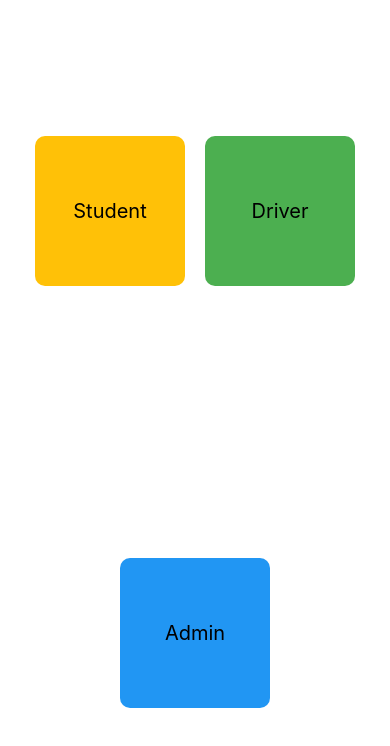
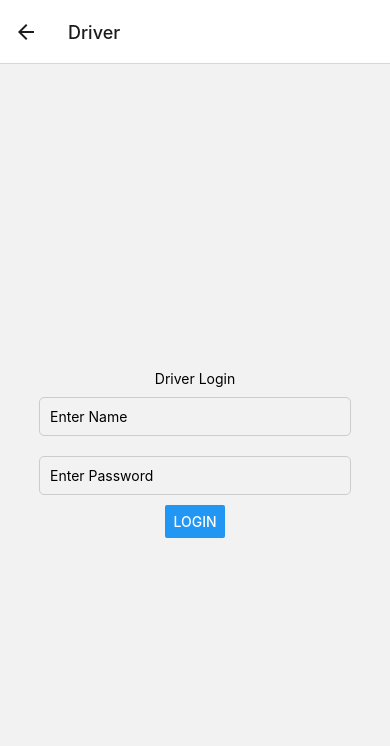
Before and after one commit to Jayasurya5454/Live-BusTracking-system, a React Native app in the folder BusTrack/: screen /Driver in a window 390 px wide. Shown: the top 746 px of the page. Built offline with nearby package versions, Linux system fonts and the light colour scheme.

Commit message:
jayasurya added a card  admin log driver home student

```diff
--- a/BusTrack/App.js
+++ b/BusTrack/App.js
@@ -1,53 +1,26 @@
-// HomeScreen.js
+// App.js
+
 import React from 'react';
-import { View, Text, StyleSheet, TouchableOpacity } from 'react-native';
+import { NavigationContainer } from '@react-navigation/native';
+import { createStackNavigator } from '@react-navigation/stack';
+import HomeScreen from './components/HomeScreen/HomeScreen';
+import StudentLogin from './components/StudentLogin/StudentLogin';
+import DriverLogin from './components/DriverLogin/DriverLogin';
+import AdminLogin from './components/AdminLogin/AdminLogin';
 
-const HomeScreen = ({ navigation }) => {
+const Stack = createStackNavigator();
+
+const App = () => {
   return (
-    <View style={styles.container}>
-      <TouchableOpacity style={[styles.card, styles.studentTeacherCard]} onPress={() => navigation.navigate('Student')}>
-        <Text style={styles.cardText}>Student</Text>
-      </TouchableOpacity>
-
-      <TouchableOpacity style={[styles.card, styles.driverCard]} onPress={() => navigation.navigate('Driver')}>
-        <Text style={styles.cardText}>Driver</Text>
-      </TouchableOpacity>
-      <TouchableOpacity style={[styles.card, styles.adminCard]} onPress={() => navigation.navigate('Admin')}>
-        <Text style={styles.cardText}>Admin</Text>
-      </TouchableOpacity>
-    </View>
+    <NavigationContainer>
+      <Stack.Navigator initialRouteName="Home">
+        <Stack.Screen name="Home" component={HomeScreen} />
+        <Stack.Screen name="Student" component={StudentLogin} />
+        <Stack.Screen name="Driver" component={DriverLogin} />
+        <Stack.Screen name="Admin" component={AdminLogin} />
+      </Stack.Navigator>
+    </NavigationContainer>
   );
 };
 
-const styles = StyleSheet.create({
-  container: {
-    flex: 1,
-    flexDirection: 'row',
-    flexWrap: 'wrap',
-    alignItems: 'center',
-    justifyContent: 'center',
-    backgroundColor: 'light', // Set background color to yellow
-  },
-  card: {
-    width: 150,
-    height: 150,
-    borderRadius: 10,
-    margin: 10,
-    justifyContent: 'center',
-    alignItems: 'center',
-  },
-  cardText: {
-    fontSize: 20,
-  },
-  studentTeacherCard: {
-    backgroundColor: '#ffc107', // Set unique color for student & teacher card
-  },
-  driverCard: {
-    backgroundColor: '#4caf50', // Set unique color for driver card
-  },
-  adminCard: {
-    backgroundColor: '#2196f3', // Set unique color for admin card
-  },
-});
-
-export default HomeScreen;
+export default App;
--- /dev/null
+++ b/BusTrack/components/AdminLogin/AdminLogin.js
@@ -0,0 +1,24 @@
+// AdminLogin.js
+
+import React from 'react';
+import { View, Text, TextInput, Button } from 'react-native';
+import styles from './AdminLoginStyles';
+
+const AdminLogin = () => {
+  // Handle login logic here
+  const handleLogin = () => {
+    // Implement your login logic here
+    console.log('Admin login button pressed');
+  };
+
+  return (
+    <View style={styles.container}>
+      <Text>Admin Login</Text>
+      <TextInput placeholder="Enter Name" style={styles.input} />
+      <TextInput placeholder="Enter Password" secureTextEntry={true} style={styles.input} />
+      <Button title="Login" onPress={handleLogin} />
+    </View>
+  );
+};
+
+export default AdminLogin;
--- /dev/null
+++ b/BusTrack/components/AdminLogin/AdminLoginStyles.js
@@ -0,0 +1,22 @@
+// AdminLoginStyles.js
+
+import { StyleSheet } from 'react-native';
+
+const styles = StyleSheet.create({
+  container: {
+    flex: 1,
+    justifyContent: 'center',
+    alignItems: 'center',
+  },
+  input: {
+    borderWidth: 1,
+    borderColor: '#ccc',
+    borderRadius: 5,
+    padding: 10,
+    marginVertical: 10,
+    width: '80%',
+  },
+  // Add more styles as needed
+});
+
+export default styles;
--- /dev/null
+++ b/BusTrack/components/DriverLogin/DriverLogin.js
@@ -0,0 +1,24 @@
+// DriverLogin.js
+
+import React from 'react';
+import { View, Text, TextInput, Button } from 'react-native';
+import styles from './DriverLoginStyles';
+
+const DriverLogin = () => {
+  // Handle login logic here
+  const handleLogin = () => {
+    // Implement your login logic here
+    console.log('Driver login button pressed');
+  };
+
+  return (
+    <View style={styles.container}>
+      <Text>Driver Login</Text>
+      <TextInput placeholder="Enter Name" style={styles.input} />
+      <TextInput placeholder="Enter Password" secureTextEntry={true} style={styles.input} />
+      <Button title="Login" onPress={handleLogin} />
+    </View>
+  );
+};
+
+export default DriverLogin;
--- /dev/null
+++ b/BusTrack/components/DriverLogin/DriverLoginStyles.js
@@ -0,0 +1,22 @@
+// DriverLoginStyles.js
+
+import { StyleSheet } from 'react-native';
+
+const styles = StyleSheet.create({
+  container: {
+    flex: 1,
+    justifyContent: 'center',
+    alignItems: 'center',
+  },
+  input: {
+    borderWidth: 1,
+    borderColor: '#ccc',
+    borderRadius: 5,
+    padding: 10,
+    marginVertical: 10,
+    width: '80%',
+  },
+  // Add more styles as needed
+});
+
+export default styles;
--- /dev/null
+++ b/BusTrack/components/HomeScreen/HomeScreen.js
@@ -0,0 +1,55 @@
+// HomeScreen.js
+
+import React from 'react';
+import { View, Text, StyleSheet, TouchableOpacity } from 'react-native';
+
+const HomeScreen = ({ navigation }) => {
+  return (
+    <View style={styles.container}>
+      <TouchableOpacity style={[styles.card, styles.studentTeacherCard]} onPress={() => navigation.navigate('Student')}>
+        <Text style={styles.cardText}>Student</Text>
+      </TouchableOpacity>
+
+      <TouchableOpacity style={[styles.card, styles.driverCard]} onPress={() => navigation.navigate('Driver')}>
+        <Text style={styles.cardText}>Driver</Text>
+      </TouchableOpacity>
+
+      <TouchableOpacity style={[styles.card, styles.adminCard]} onPress={() => navigation.navigate('Admin')}>
+        <Text style={styles.cardText}>Admin</Text>
+      </TouchableOpacity>
+    </View>
+  );
+};
+
+const styles = StyleSheet.create({
+  container: {
+    flex: 1,
+    flexDirection: 'row',
+    flexWrap: 'wrap',
+    alignItems: 'center',
+    justifyContent: 'center',
+    backgroundColor: 'lightgray',
+  },
+  card: {
+    width: 150,
+    height: 150,
+    borderRadius: 10,
+    margin: 10,
+    justifyContent: 'center',
+    alignItems: 'center',
+  },
+  cardText: {
+    fontSize: 20,
+  },
+  studentTeacherCard: {
+    backgroundColor: '#ffc107',
+  },
+  driverCard: {
+    backgroundColor: '#4caf50',
+  },
+  adminCard: {
+    backgroundColor: '#2196f3',
+  },
+});
+
+export default HomeScreen;
--- /dev/null
+++ b/BusTrack/components/StudentLogin/StudentLogin.js
@@ -0,0 +1,24 @@
+// StudentLogin.js
+
+import React from 'react';
+import { View, Text, TextInput, Button } from 'react-native';
+import styles from './StudentLoginStyles';
+
+const StudentLogin = () => {
+  // Handle login logic here
+  const handleLogin = () => {
+    // Implement your login logic here
+    console.log('Student login button pressed');
+  };
+
+  return (
+    <View style={styles.container}>
+      <Text>Student Login</Text>
+      <TextInput placeholder="Enter Roll Number" style={styles.input} />
+      <TextInput placeholder="Enter Password" secureTextEntry={true} style={styles.input} />
+      <Button title="Login" onPress={handleLogin} />
+    </View>
+  );
+};
+
+export default StudentLogin;
--- /dev/null
+++ b/BusTrack/components/StudentLogin/StudentLoginStyles.js
@@ -0,0 +1,22 @@
+// StudentLoginStyles.js
+
+import { StyleSheet } from 'react-native';
+
+const styles = StyleSheet.create({
+  container: {
+    flex: 1,
+    justifyContent: 'center',
+    alignItems: 'center',
+  },
+  input: {
+    borderWidth: 1,
+    borderColor: '#ccc',
+    borderRadius: 5,
+    padding: 10,
+    marginVertical: 10,
+    width: '80%',
+  },
+  // Add more styles as needed
+});
+
+export default styles;
```
Also changed, not shown: BusTrack/package.json (+5 -3 lines), 1 other file (tests, documents, lock files or other folders).
